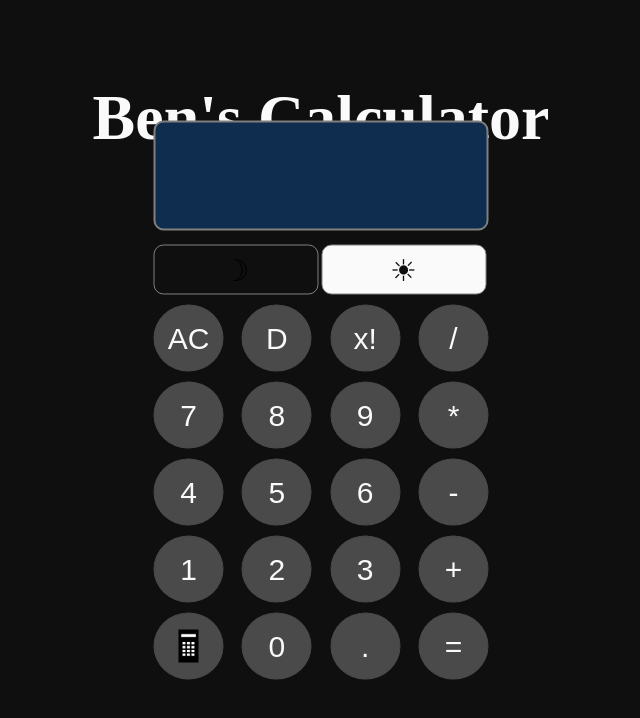
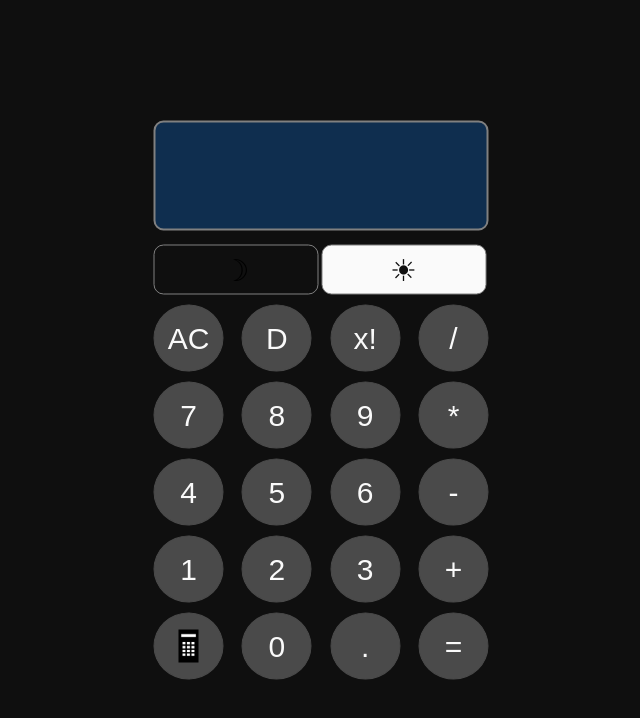
Before and after one commit to a1tdev/sbc-calculator, a plain HTML site: page index.html in a window 1280 px wide. Shown: the whole page, without its empty margins (319-959 px from the left). Drawn offline with Linux system fonts and the light colour scheme.

Commit message:
Removed old comments

```diff
--- a/index.html
+++ b/index.html
@@ -9,14 +9,8 @@
     <link rel="stylesheet" href="./style.css" />
   </head>
   <body class="page-container dark-theme">
-    <header>
-      <h1>Ben's Calculator</h1>
-    </header>
     <main>
       <section class="calc-container">
-        <!-- <div class="calc-screen dark-screen" id="screen">
-          <div class="screen-memory" id="screenMemory"></div>
-        </div> -->
         <div class="calc-screen dark-screen">
           <div class="screen" id="screen"></div>
           <div class="screen-memory" id="screenMemory"></div>
@@ -30,7 +24,6 @@
         <div class="calc-flex" id="btnContainer">
           <button class="btn btn-dark">AC</button>
           <button class="btn btn-dark">D</button>
-          <!--<button class="btn" id="theme-toggle"></button>-->
           <button class="btn btn-dark">x!</button>
           <button class="btn btn-dark">/</button>
           <button class="btn btn-dark">7</button>
--- a/style.css
+++ b/style.css
@@ -147,10 +147,6 @@ body {
   background-color: #fafafa;
   color: rgb(15, 15, 15);
 }
-/*#theme-toggle {
-  background-image: linear-gradient(to right, black 50%, #fafafa 50%);
-  border: 0.5px solid grey;
-} */
 h1 {
   font-family: var(--ff-heading);
   font-weight: var(--fw-heading);
```
